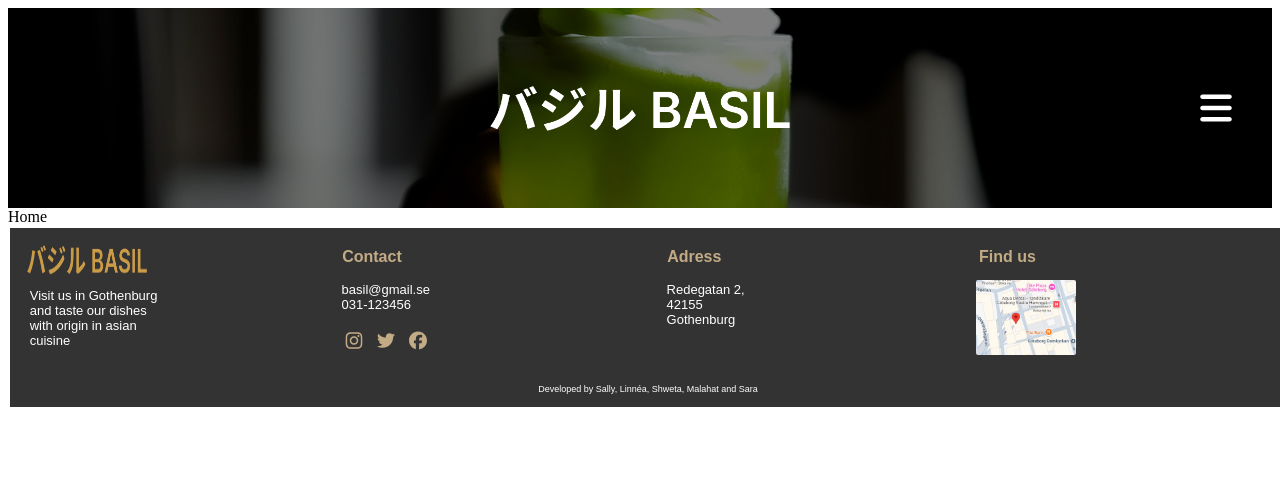
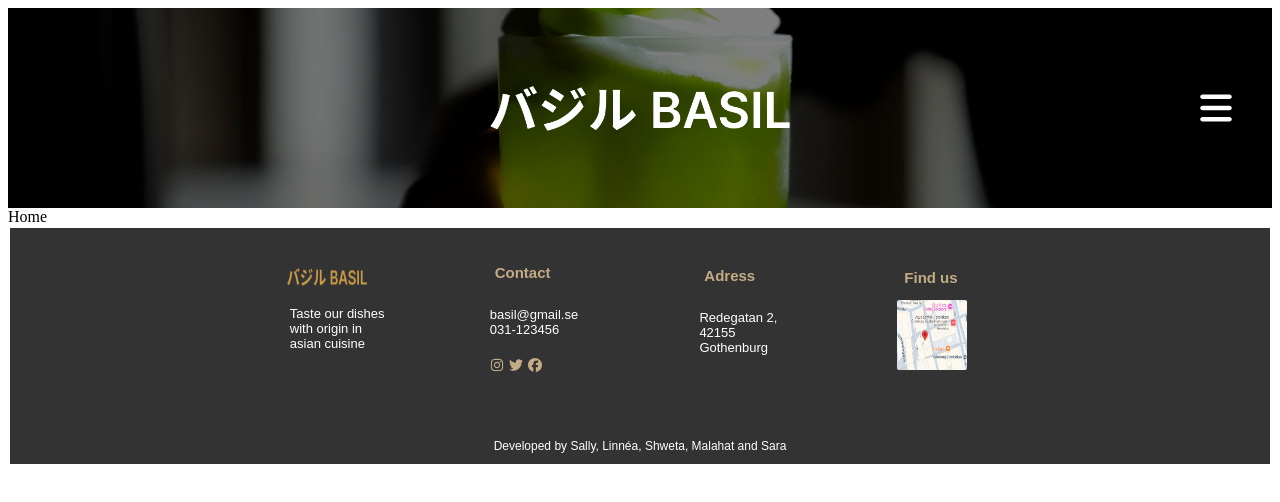
Before and after one commit to NinjaNean/basilika, a React (Vite) app: page / in a window 1280 px wide. Shown: the top 502 px of the page. Built offline with nearby package versions, Linux system fonts and the light colour scheme.

Commit message:
with footer style

```diff
--- a/src/Component/footer/Footer.css
+++ b/src/Component/footer/Footer.css
@@ -1,191 +1,127 @@
 * {
     box-sizing: border-box;
 }
-.footer{
-    position: absolute;
+
+.footer {
+    position: relative;
     height: auto;
     font-family: 'Merriweather', sans-serif;
     width: 100%;
-    padding: 0.1em 0.1em;
+    padding: 0.1em;
 }
+
 .footer-container {
     display: flex;
     flex-direction: row;
     flex-wrap: wrap;
+    justify-content: center;
+    align-items: center;
     background-color: #333333;
     color: white;
-    padding: 0.1em 0.1em;
+    padding: 0.5em;
+    gap: 2.5em;
+}
 
+.footer-section {
+    display: flex;
+    justify-content: center;
+    align-items: center;
+    flex-direction: row;
+    flex-wrap: nowrap;
+    padding: 0.8em;
+    margin: 0;
+    gap: 5em;
+    flex: 0 1 auto;
 }
-.footer-section{
-    display: flex;
-    flex-direction: row;
-    padding: 0.4em 0.4em;
-    margin: 0.2em 0.2em;
-    flex: 1 100px;
-    gap: 6px;
-}
+
 .footer-heading1 {
     display: flex;
     flex-direction: column;
-    margin: 0.2em;
-    padding: 0.2em;
-    flex: 1 10px;
-    gap: 10px;
-    width: 100%;
-    height: 100%;
-    align-items:flex-start;
+    margin: 0;
+    padding: 0.5em;
+    flex: 0 0 3em;
+    gap: 3px;
+    min-width: 120px;
+    max-width: 220px;
+    align-items: flex-start;
     justify-content: flex-start;
-
 
     .footer-text {
         font-size: 13px;
-        margin: 0.1em;
-        padding: 0.1em;
+        padding: 0.2em;
         text-align: left;
 
         &.first {
-        min-width: 120px;
-        max-width: 140px;
+            min-width: 100px;
+            max-width: 120px;
+            padding-top: 0.3em;
+
         }
         &.second {
-        min-width: 80px;
-        max-width: 100px;
+            min-width: 100px;
+            max-width: 120px;
         }
         &.third {
-            min-width: 80px;
-            max-width: 100px;
-            }
+            min-width: 100px;
+            max-width: 120px;
+        }
     }
-    img
-        {
-            display: flex;
-            justify-content: center;
-            width: 100px;
-            height: 75px;
-            font-size: 12px;
-            border-radius: 2px;
+
+    img {
+        display: flex;
+        justify-content: center;
+        width: 70px;
+        height: 70px;
+        font-size: 12px;
+        border-radius: 2px;
+        margin-top: 0.3em;
     }
+
     .fonts {
-        width: 18px;
-        height: 19px;
+        width: 14px;
+        height: 14px;
+    }
 
-    }
     h4 {
         color: #c3ab86;
         margin: 0;
+        padding: 0.5em;
         text-align: left;
-        padding: 0.1em;
-        margin: 0.1em;
+        font-size: 15px;
     }
 }
-.footer-heading1 .small-logo{
-    width: 120px;
-    height: 30px;
+
+.footer-heading1 .small-logo {
+    width: 80px;
+    height: 18px;
 
 }
 
 .footer-font {
     display: flex;
     flex-direction: row;
-    gap: 14px;
-    justify-content: center;
-    margin: 0.1em;
-    padding: 0.3em;
+    gap: 5px;
+    justify-content: flex-start;
+    margin: 0.05em;
+    padding: 0.1em;
     color: #c3ab86;
+}
 
-}
 .footer-source {
     display: flex;
     flex-direction: column;
     justify-content: center;
     width: 100%;
+    text-align: center;
+    padding: 0.1em;
 
     .source {
-    text-align: center;
-    font-size: 9px;
-    margin-top: 10px;
-    width:100%;
-    padding: 0.2em;
-}
-    .source-text {
-        font-size: 9px;
-        margin-top: 10px;
-        width:100%;
-        padding: 0.2em;
-    }
-    .source-link {
-        text-decoration: none;
-        color: white;
-        font-size: 9px;
+        font-size: 12px;
+        margin: 0.05em 0;
+        padding: 0.1em;
     }
 }
+
 .fonts:hover {
-    cursor:pointer;
+    cursor: pointer;
 }
-
-
-/* @media (min-width: 750px) {
-    .footer-heading1 {
-
-        h4 {
-            font-size: 15px;
-        }
-
-        p {
-            font-size: 13px;
-            word-wrap: break-word;
-        }
-        .fonts {
-            width: 17px;
-            height: 18px;
-        }
-
-    }
-}
-@media (max-width: 450px) {
-    .footer-container {
-        flex-direction: row;
-        flex-wrap: wrap;
-        justify-content: center;
-        gap: 4px;
-    }
-    .footer-heading1 {
-        text-align: center;
-        margin: 4px 0;
-        padding: 4px;
-        flex: 0 0 auto;
-        width: calc(50% - 8px); /* Justering för padding/marginal */
-        /* box-sizing: border-box; */
-
-    /* }
-}
-/*
-/* @media (max-width: 375px) {
-    .footer-container {
-        flex-direction: row;
-        flex-wrap: wrap;
-        justify-content: center;
-        gap: 4px;
-    }
-
-    .footer-heading1 {
-        text-align: center;
-        margin: 4px 0;
-        padding: 4px;
-        flex: 0 0 auto;
-        width: calc(50% - 8px);
-        box-sizing: border-box;
-        }
-
-        h4 {
-            margin: 0;
-            font-size: 13px;
-        }
-
-        .footer-text {
-            font-size: 12px;
-
-        }
-
-} */
--- a/src/Component/footer/Footer.jsx
+++ b/src/Component/footer/Footer.jsx
@@ -14,7 +14,7 @@ const Footer = () => {
                 <div className="footer-heading1">
 
                     <img src={smallLogo} alt="Logo" className="small-logo" />
-                    <p className='footer-text first'>Visit us in Gothenburg and taste our dishes with origin in asian cuisine</p>
+                    <p className='footer-text first'>Taste our dishes with origin in asian cuisine</p>
                 </div>
 
                 <div className="footer-heading1">
```
